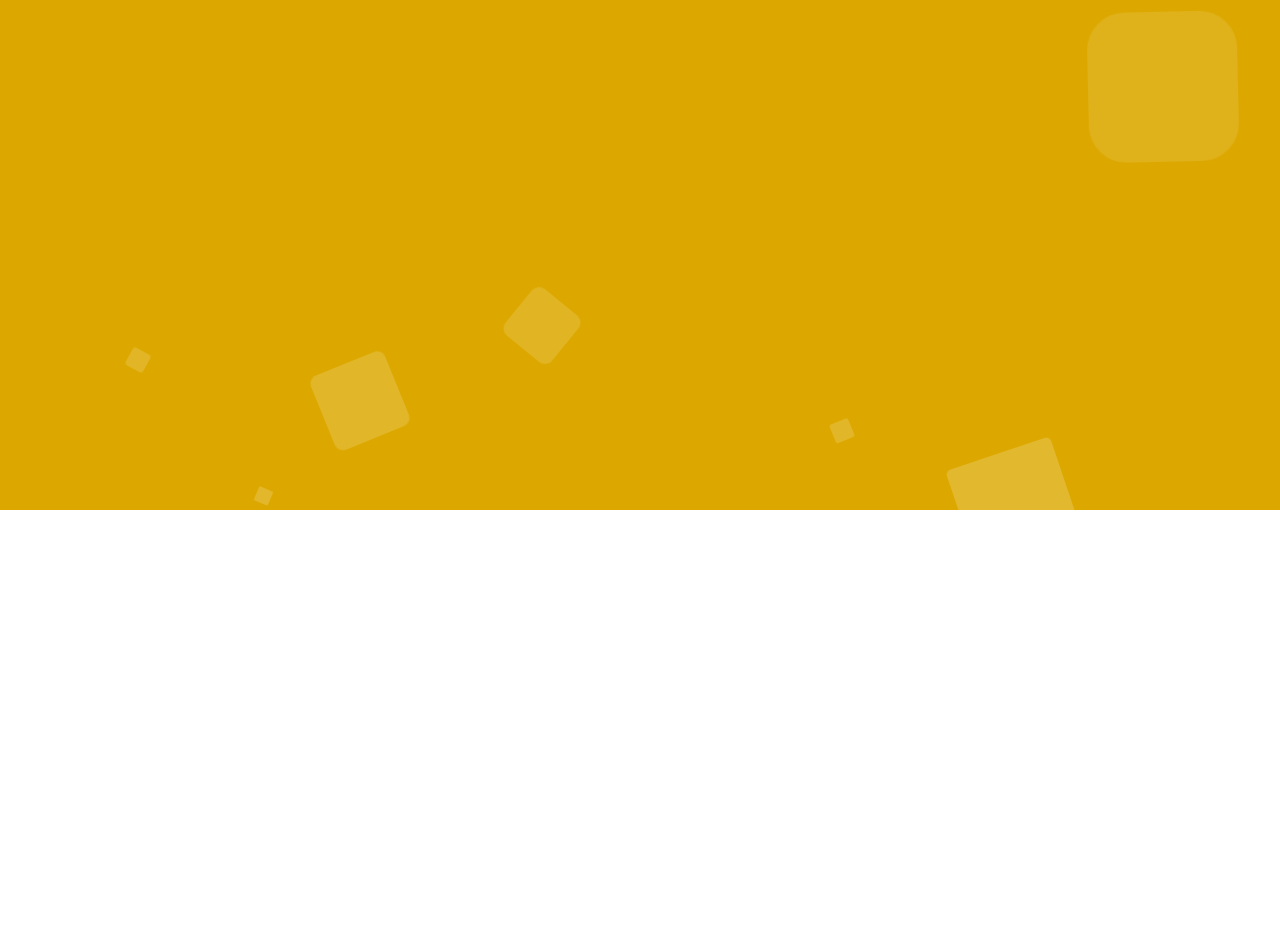
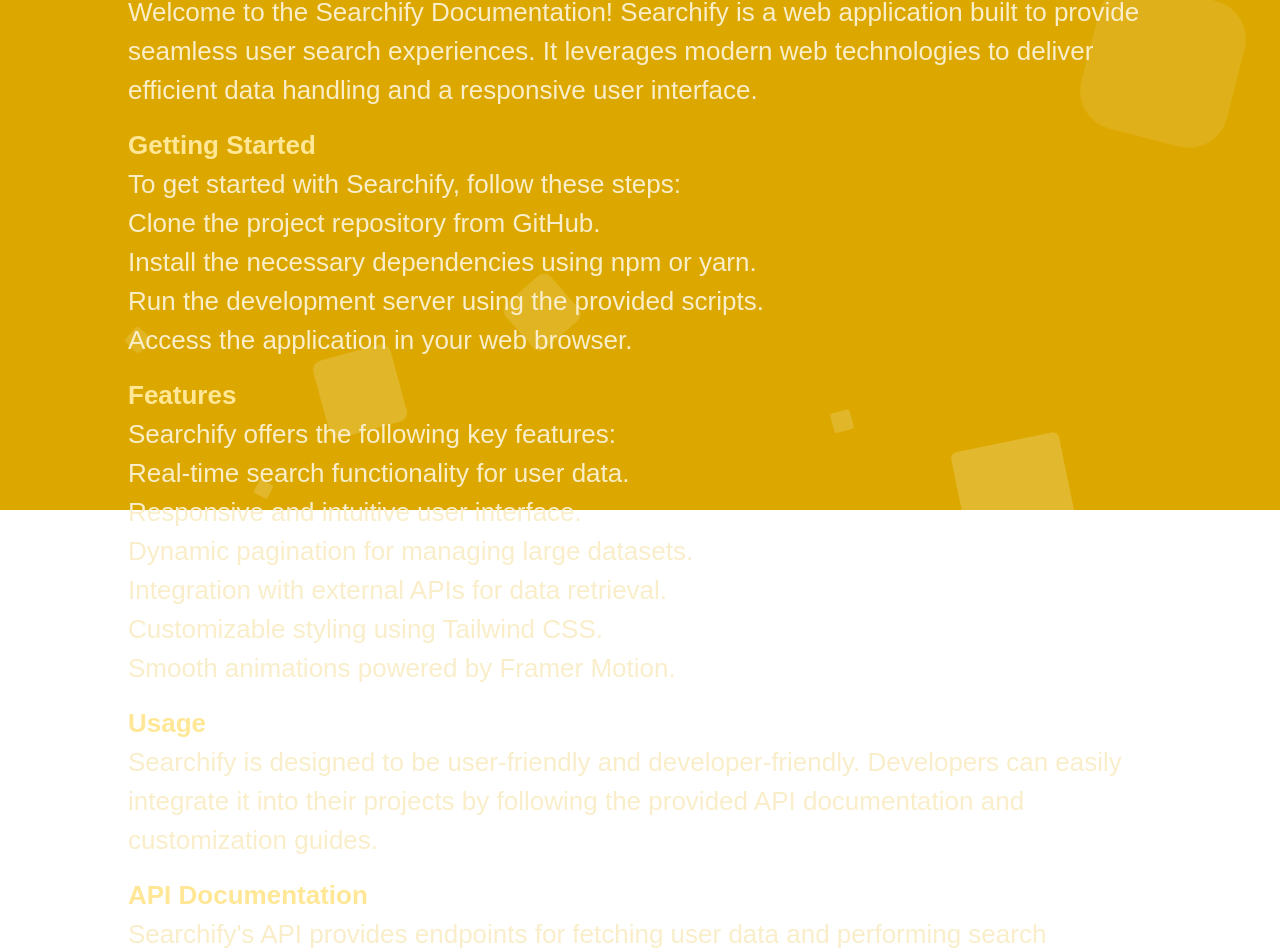
Before and after one commit to AbhishekJ24/searchifyme, a Next.js app: page /Docs in a window 1280 px wide. Shown: the part 290-1242 px from the top of the page. Before the commit the page ends 800 px from the top, so only its background shows below. Built offline with nearby package versions, Linux system fonts and the light colour scheme.

Commit message:
Searchify

```diff
--- a/app/Docs/page.js
+++ b/app/Docs/page.js
@@ -1,10 +1,72 @@
 "use client"
 import React from 'react'
+import { motion } from 'framer-motion';
 
 const page = () => {
   return (
     <>
-      <div>Documentation</div>
+      <div>
+        <div className="text-5xl font-extrabold mt-8 mb-8 text-center">Documentation</div>
+        <div className='headpara md:mx-32 mx-10'>
+          <h2 className="mt-4 doch">Introduction</h2>
+          <p>
+            Welcome to the Searchify Documentation! Searchify is a web application built to provide seamless user search experiences. It leverages modern web technologies to deliver efficient data handling and a responsive user interface.
+          </p>
+          <h2 className="mt-4 doch">Getting Started</h2>
+          <p>
+            To get started with Searchify, follow these steps:
+          </p>
+          <ol>
+            <li>Clone the project repository from GitHub.</li>
+            <li>Install the necessary dependencies using npm or yarn.</li>
+            <li>Run the development server using the provided scripts.</li>
+            <li>Access the application in your web browser.</li>
+          </ol>
+
+          <h2 className="mt-4 doch">Features</h2>
+          <p>
+            Searchify offers the following key features:
+          </p>
+          <ul>
+            <li>Real-time search functionality for user data.</li>
+            <li>Responsive and intuitive user interface.</li>
+            <li>Dynamic pagination for managing large datasets.</li>
+            <li>Integration with external APIs for data retrieval.</li>
+            <li>Customizable styling using Tailwind CSS.</li>
+            <li>Smooth animations powered by Framer Motion.</li>
+          </ul>
+
+          <h2 className="mt-4 doch">Usage</h2>
+          <p>
+            Searchify is designed to be user-friendly and developer-friendly. Developers can easily integrate it into their projects by following the provided API documentation and customization guides.
+          </p>
+
+          <h2 className="mt-4 doch">API Documentation</h2>
+          <p>
+            Searchify's API provides endpoints for fetching user data and performing search operations. Refer to the API documentation for detailed information on available endpoints and request/response formats.
+          </p>
+
+          <h2 className="mt-4 doch">Customization</h2>
+          <p>
+            Developers can customize Searchify's appearance and behavior to suit their project requirements. Tailwind CSS classes can be used to modify styles, while Framer Motion allows for interactive animations and transitions.
+          </p>
+
+          <h2 className="mt-4 doch">Support and Feedback</h2>
+          <p>
+            For any support or feedback related to Searchify, please contact our support team at support@searchify.com. We welcome your suggestions and contributions to improve the platform.
+          </p>
+          <h2 className="mt-4 doch ">Visit the Repository or Deployed Link for Searchify</h2>
+          <div className='flex flex-wrap gap-5 mt-5'>
+            <motion.a href='https://github.com/AbhishekJ24/searchifyme.git' whileHover={{ scale: 1.1 }} whileTap={{ scale: 0.9 }} className="search-btn py-1 px-4 rounded-lg mb-2">
+              GitHub Repository Link
+            </motion.a>
+            <motion.a href="https://searchifyme.vercel.app/" whileHover={{ scale: 1.1 }} whileTap={{ scale: 0.9 }} className="search-btn py-1 px-4 rounded-lg mb-2">
+              Deployed Link
+            </motion.a>
+          </div>
+        </div>
+
+      </div>
     </>
   )
 }
--- a/app/Playground/page.js
+++ b/app/Playground/page.js
@@ -1,14 +1,17 @@
 "use client"
-import React, { useEffect, useState } from 'react'
+import React, { useEffect, useState } from 'react';
 import { motion } from 'framer-motion';
 
-const page = () => {
+const Page = () => {
   const [users, setUsers] = useState([]);
   const [searchTerm, setSearchTerm] = useState('');
+  const [currentPage, setCurrentPage] = useState(1);
+  const [entriesPerPage, setEntriesPerPage] = useState(10);
 
   useEffect(() => {
     fetchUsers();
   }, []);
+
   const fetchUsers = async () => {
     try {
       const response = await fetch('https://dummyjson.com/users');
@@ -26,18 +29,21 @@
       const data = await response.json();
       setUsers(data.users);
     } catch (error) {
-      console.error('Error searching users:', error);
+      console.error(error);
     }
   };
 
+  const indexOfLastEntry = currentPage * entriesPerPage;
+  const indexOfFirstEntry = indexOfLastEntry - entriesPerPage;
+  const currentEntries = users.slice(indexOfFirstEntry, indexOfLastEntry);
+
   return (
-    <>
     <div>
-        <h1 className="text-5xl font-extrabold mt-8 mb-8 text-center">PlayGround</h1>
+      <h1 className="text-5xl font-extrabold mt-8 mb-8 text-center">Welcome to Playground</h1>
       <header>
         <nav className="px-16 flex items-center justify-between">
           <div>
-              <form onSubmit={handleSearch} className='flex justify-center gap-2 items-center'>
+            <form onSubmit={handleSearch} className='absolute right-8'>
               <input
                 type="text"
                 placeholder="Enter Name"
@@ -46,15 +52,15 @@
                 className="py-1 px-4 border-gray-300 text-black rounded-lg focus:outline-none focus:ring-2 focus:ring-gray-500"
               />
               <motion.button whileHover={{ scale: 1.1 }}
-                  whileTap={{ scale: 0.9 }} className="search-btn py-1 px-4 rounded-lg" type="submit">Filter</motion.button>
+                whileTap={{ scale: 0.9 }} className="search-btn py-1 px-4 ml-4 rounded-lg" type="submit">Filter</motion.button>
             </form>
           </div>
         </nav>
       </header>
-        <div className="mx-auto px-4 py-8 overflow-x-scroll">
-          <table className="min-w-full table-auto text-xl">
+      <div className="px-4 py-8 mt-10 flex justify-center">
+        <table className="w-max text-xl">
           <thead>
-              <tr className="tableh h-16">
+            <tr className="tableh h-14">
               <th>Name</th>
               <th>Age</th>
               <th>Gender</th>
@@ -64,8 +70,8 @@
             </tr>
           </thead>
           <tbody>
-              {users.map((user) => (
-                <tr className=" tablec text-center" key={user.id}>
+            {currentEntries.map((user) => (
+              <tr className="tablec text-center" key={user.id}>
                 <td className="px-4 py-2">{user.firstName + " " + user.lastName}</td>
                 <td className="px-4 py-2">{user.age}</td>
                 <td className="px-4 py-2">{user.gender}</td>
@@ -78,8 +84,7 @@
         </table>
       </div>
     </div>
-    </>
-  )
-}
+  );
+};
 
-export default page
+export default Page;
--- a/app/globals.css
+++ b/app/globals.css
@@ -29,6 +29,9 @@
 @media (max-width: 692px) {
   #nav-links-lap {
     display: none;
+  }
+  .area {
+    height: 1500vh;
   }
 }
 
@@ -165,3 +168,8 @@
 .tablec{
   background-color: #f9eec9;
 }
+
+.doch{
+  color: #ffe796;
+  font-weight: 600;
+}
```
Lines whose indentation alone changed are shown as unchanged.
